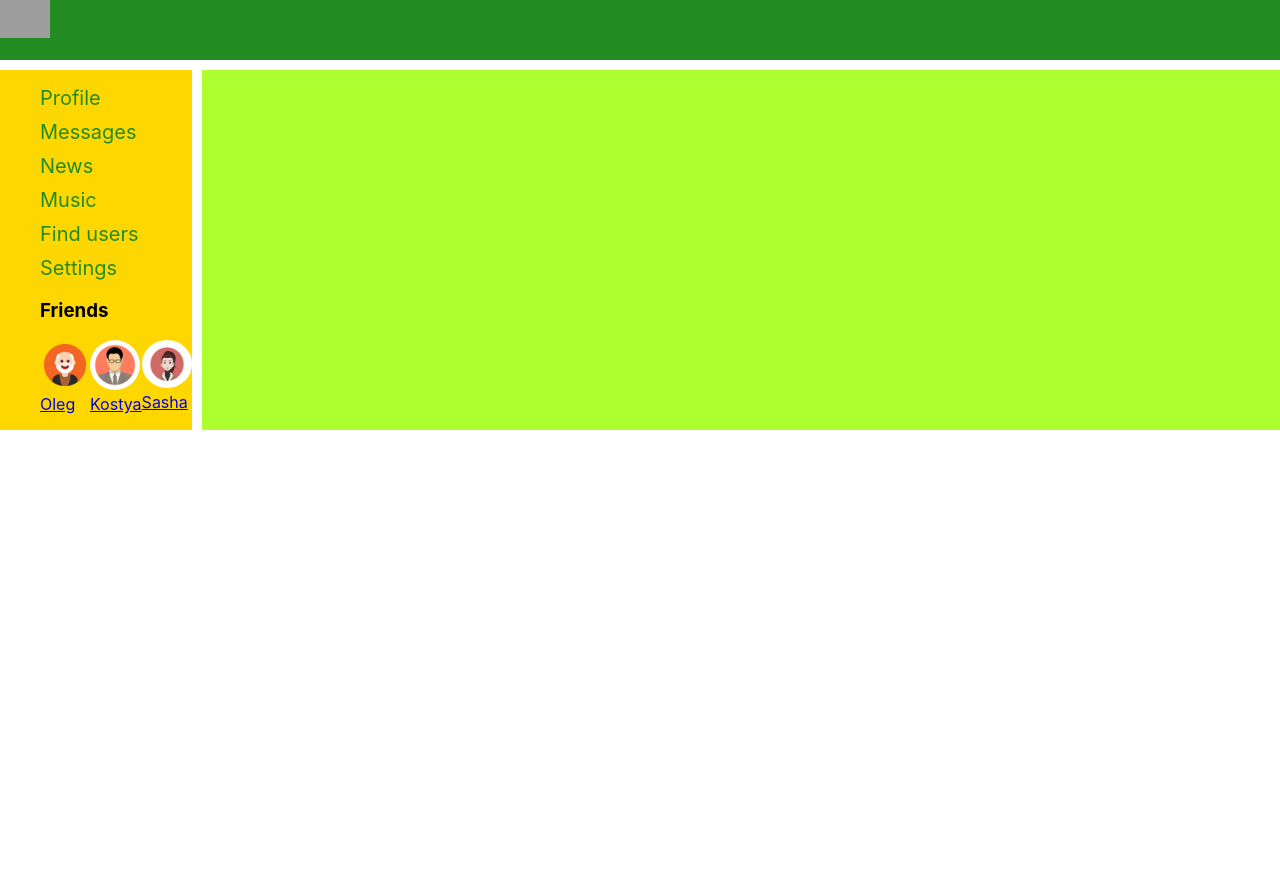
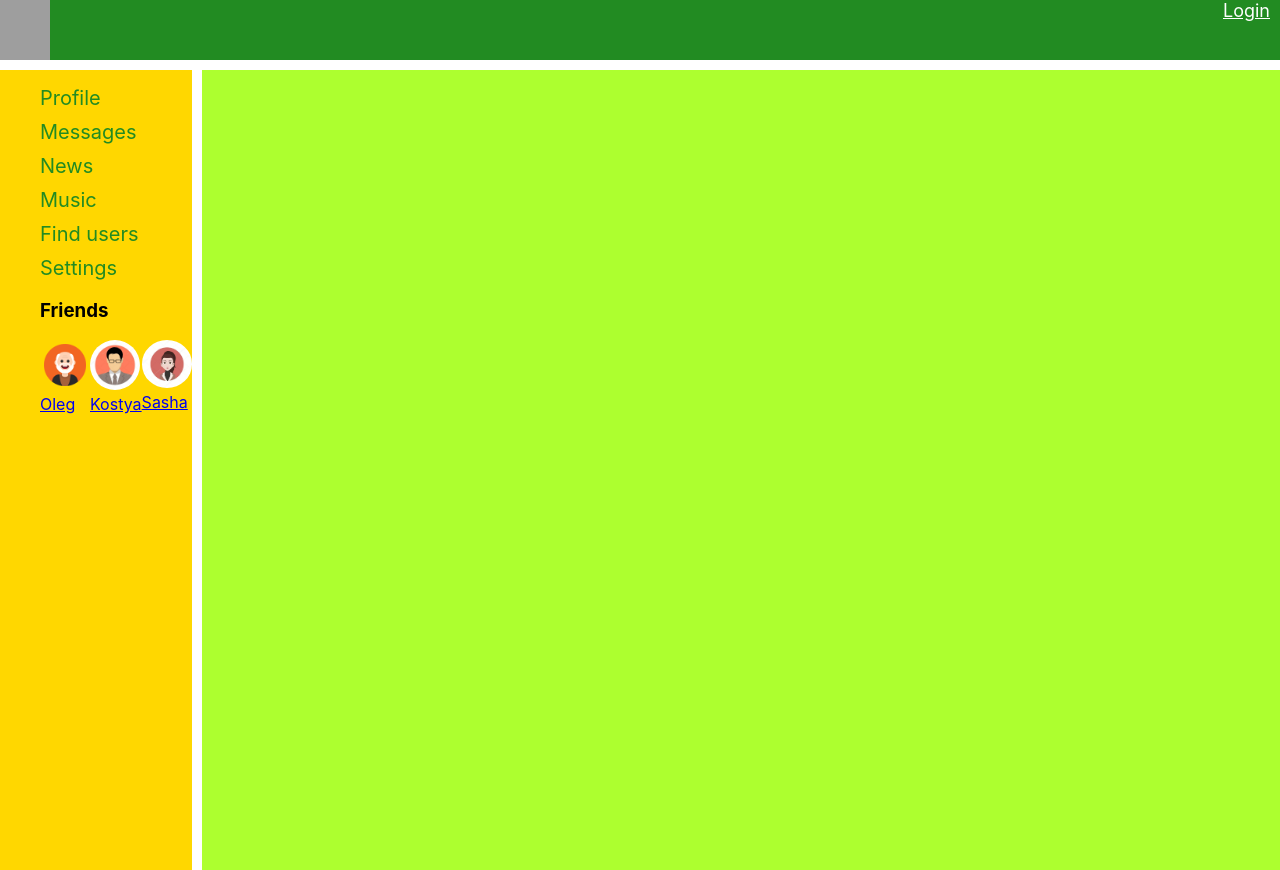
Before and after one commit to Sultan-Oganov/Social-network, a React (Create React App) app: page / in a window 1280 px wide. Before the commit the page ends 800 px from the top, so only its background shows below. Built offline with nearby package versions, Linux system fonts and the light colour scheme; no server answers; grey boxes are pictures that could not be loaded.

Commit message:
add Header-Container-Component and Auth-logic

```diff
--- a/src/App.js
+++ b/src/App.js
@@ -7,11 +7,12 @@
 import NavbarContainer from './components/Navbar/NavbarContainer';
 import UsersContainer from './components/Users/UsersContainer';
 import ProfileContainer from './components/Profile/ProfileContainer';
+import HeaderContainer from './components/Header/HeaderContainer';
 
 const App = (props) => {
   return (
     <div className="app-wrapper">
-      <Header />
+      <HeaderContainer />
       <NavbarContainer />
 
       <div className="app-wrapper-content">
--- a/src/components/Header/Header.css
+++ /dev/null
@@ -1,7 +0,0 @@
-.header {
-    grid-area: header;
-    background-color: forestgreen;
-}
-.header img {
-    width: 50px;
-}
--- a/src/components/Header/Header.js
+++ b/src/components/Header/Header.js
@@ -1,9 +1,16 @@
 import React from 'react';
-import './Header.css';
-const Header = () => {
+import { NavLink } from 'react-router-dom';
+import classes from './Header.module.css';
+const Header = (props) => {
     return (
-        <header className="header">
+        <header className={classes.header}>
             <img src="https://theteamw.com/img/logo/disney_small.jpg"></img>
+
+            {
+                props.isAuth ? props.login
+                    : <div className={classes.loginBlock}><NavLink to="/login">Login</NavLink></div>
+
+            }
         </header>
     );
 }
--- /dev/null
+++ b/src/components/Header/Header.module.css
@@ -0,0 +1,17 @@
+.header {
+    grid-area: header;
+    background-color: forestgreen;
+    display: flex;
+    justify-content: space-between;
+}
+.header img {
+    width: 50px;
+}
+.loginBlock {
+}
+
+.loginBlock a {
+    color: #fff;
+    font-size: 18px;
+    margin: 10px;
+}
--- /dev/null
+++ b/src/components/Header/HeaderContainer.js
@@ -0,0 +1,33 @@
+import axios from 'axios';
+import React from 'react';
+import { connect } from 'react-redux';
+import { setAuthUserData } from '../../redux/reducers/auth-reducer';
+import Header from './Header';
+
+class HeaderContainer extends React.Component {
+
+    componentDidMount() {
+        axios.get(`https://social-network.samuraijs.com/api/1.0/auth/me`, {
+            withCredentials: true
+        })
+            .then(response => {
+                if (response.data.resultCode === 0) {
+                    let { id, email, login } = response.data.data
+                    this.props.setAuthUserData(id, email, login)
+                }
+            })
+    }
+
+    render() {
+        return <Header {...this.props} />
+    }
+}
+
+const mapStateToProps = (state) => {
+    return {
+        isAuth: state.auth.isAuth,
+        login: state.auth.login
+    }
+}
+
+export default connect(mapStateToProps, { setAuthUserData })(HeaderContainer)
--- a/src/components/Navbar/Navbar.module.css
+++ b/src/components/Navbar/Navbar.module.css
@@ -1,6 +1,7 @@
 .navbar {
     grid-area: sidebar;
     background-color: gold;
+    height: 100vh;
 }
 .item {
     color: forestgreen;
--- /dev/null
+++ b/src/redux/reducers/auth-reducer.js
@@ -0,0 +1,25 @@
+const SET_USER_DATA = 'SET_USER_DATA'
+
+let initialState = {
+    userId: null,
+    email: null,
+    login: null,
+    isAuth: false
+}
+
+const authReducer = (state = initialState, action) => {
+    switch (action.type) {
+        case SET_USER_DATA:
+            return {
+                ...state,
+                ...action.data,
+                isAuth: true
+            }
+        default:
+            return state
+    }
+}
+
+export const setAuthUserData = (userId, email, login) => ({ type: SET_USER_DATA, data: { userId, email, login } })
+
+export default authReducer
--- a/src/redux/redux-store.js
+++ b/src/redux/redux-store.js
@@ -3,12 +3,14 @@
 import dialogsReducer from './reducers/dialogs-reducer';
 import sidebarReducer from './reducers/sidebar-reducer';
 import usersReducer from './reducers/users-reducer';
+import authReducer from './reducers/auth-reducer';
 
 let reducers = combineReducers({
     profilePage: profileReducer,
     dialogsPage: dialogsReducer,
     sidebar: sidebarReducer,
-    usersPage: usersReducer
+    usersPage: usersReducer,
+    auth: authReducer
 });
 
 let store = createStore(reducers)
```
Also changed, not shown: 1 other file (tests, documents, lock files or other folders).
